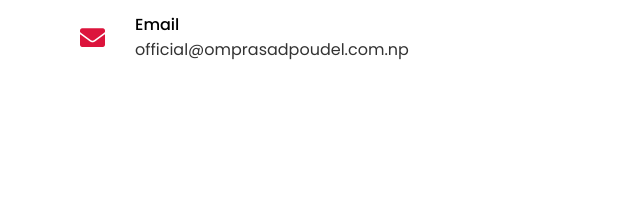
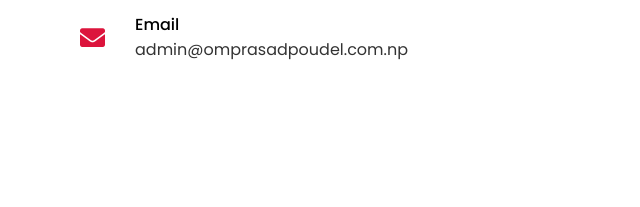
Before and after one commit to OmSir123/omprasadpoudel, a plain HTML site: page index.html in a window 1280 px wide. Shown: the part 3918-4125 px from the top of the page, 0-640 px from the left. Drawn offline with nearby package versions, Linux system fonts and the light colour scheme.

Commit message:
Update index.html

```diff
--- a/index.html
+++ b/index.html
@@ -222,7 +222,7 @@
                             <i class="fas fa-envelope"></i>
                             <div class="info">
                                 <div class="head">Email</div>
-                                <div class="sub-title">official@omprasadpoudel.com.np</div>
+                                <div class="sub-title">admin@omprasadpoudel.com.np</div>
                             </div>
                         </div>
                     </div>
```
